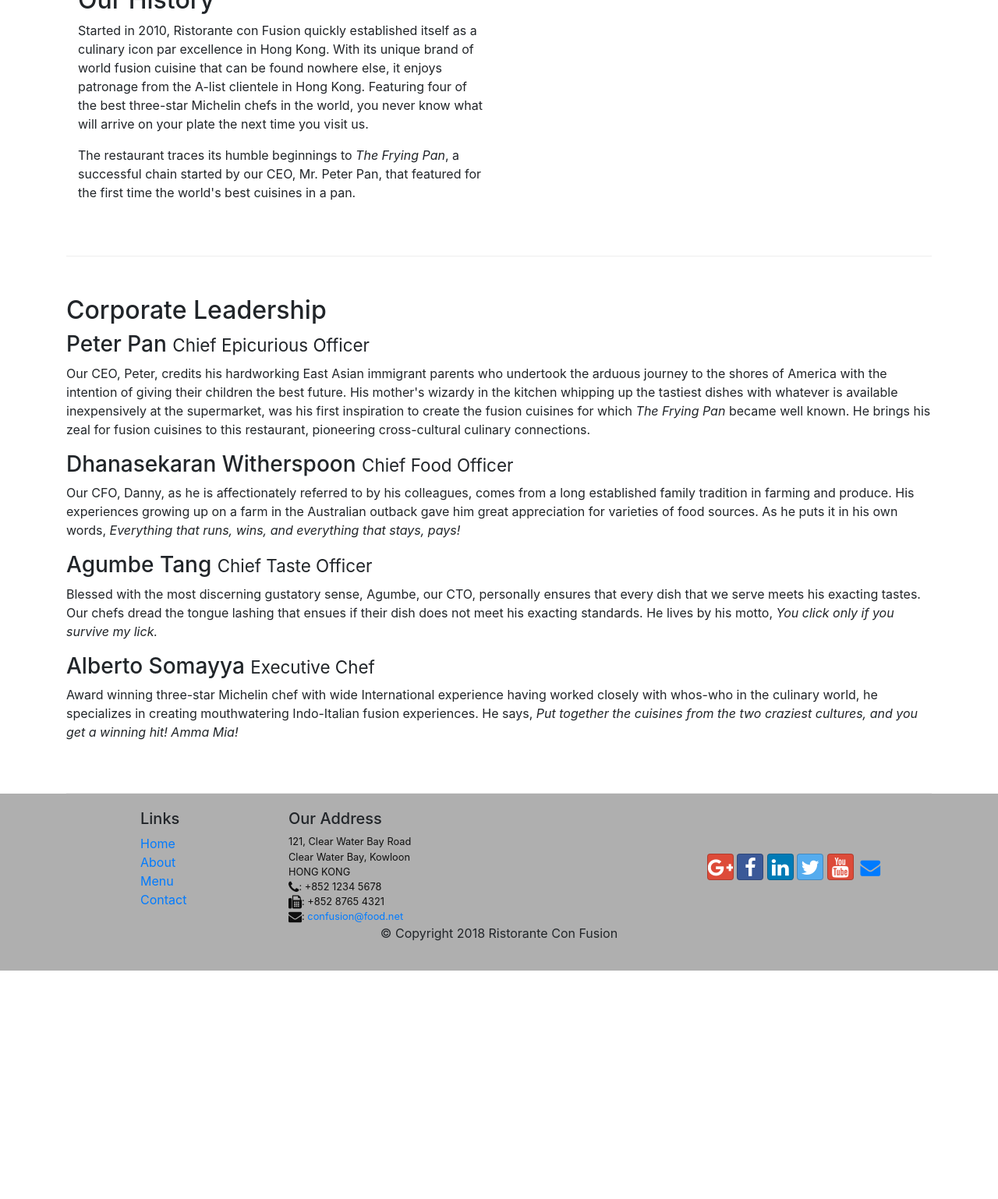
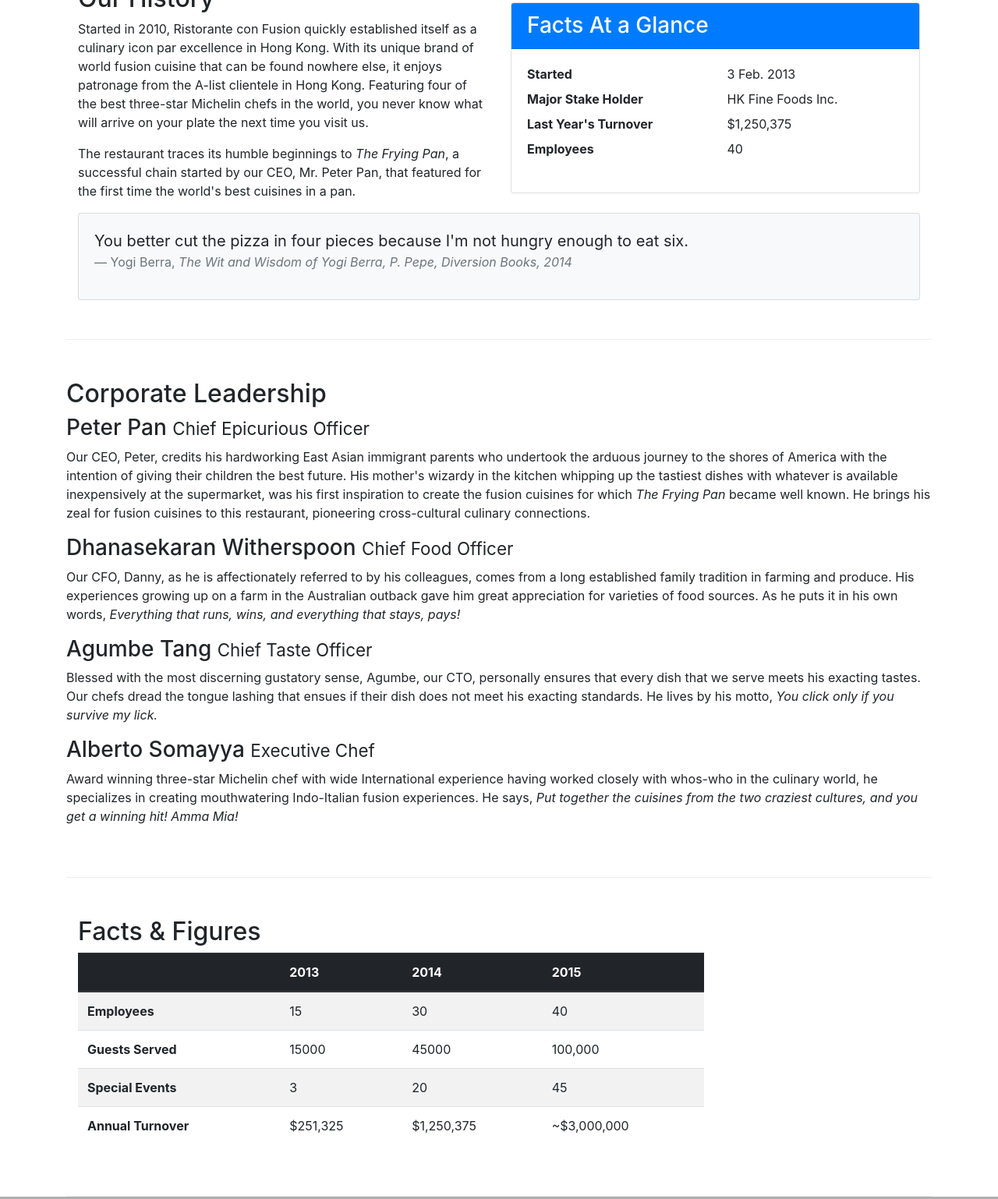
Before and after one commit to hoplit11/tendering.github.io, a website: page aboutus.html in a window 1280 px wide. Shown: the part 536-2074 px from the top of the page at 78% size. Before the commit the page ends 1781 px from the top, so only its background shows below. Drawn offline with nearby package versions, Linux system fonts and the light colour scheme.

Commit message:
Tables and Cards

```diff
--- a/aboutus.html
+++ b/aboutus.html
@@ -72,14 +72,43 @@
     </div>    <!--Task 2: "About Us" title stretch the entire width of the row.-->
     <!--History-->
     <div class="row row-content align-items-center ">
+      <!--Our History-->
       <div class=" col-12 col-sm-6 "><!--Task 2: Column classes have been appropriately applied to occupy only half the width of the row for small to extra large screens.-->
         <h2>Our History</h2>
         <p>Started in 2010, Ristorante con Fusion quickly established itself as a culinary icon par excellence in Hong Kong. With its unique brand of world fusion cuisine that can be found nowhere else, it enjoys patronage from the A-list clientele
           in Hong Kong. Featuring four of the best three-star Michelin chefs in the world, you never know what will arrive on your plate the next time you visit us.</p>
         <p>The restaurant traces its humble beginnings to <em>The Frying Pan</em>, a successful chain started by our CEO, Mr. Peter Pan, that featured for the first time the world's best cuisines in a pan.</p>
       </div>
-
-      <div>
+      <!--Card-->
+      <div class="col-12 col-sm-6">
+          <div class="card">
+              <h3 class="card-header bg-primary text-white">Facts At a Glance</h3>
+                  <div class="card-body">
+                      <dl class="row">
+                          <dt class="col-6">Started</dt>
+                          <dd class="col-6">3 Feb. 2013</dd>
+                          <dt class="col-6">Major Stake Holder</dt>
+                          <dd class="col-6">HK Fine Foods Inc.</dd>
+                          <dt class="col-6">Last Year's Turnover</dt>
+                          <dd class="col-6">$1,250,375</dd>
+                          <dt class="col-6">Employees</dt>
+                          <dd class="col-6">40</dd>
+                      </dl>
+                  </div>
+          </div>
+      </div>
+      <!--Card 2-->
+      <div class="col-12">
+         <div class="card card-body bg-light">
+              <blockquote class="blockquote">
+                  <p class="mb-0">You better cut the pizza in four pieces because
+                           I'm not hungry enough to eat six.</p>
+                  <footer class="blockquote-footer">Yogi Berra,
+                      <cite title="Source Title">The Wit and Wisdom of Yogi Berra,
+                           P. Pepe, Diversion Books, 2014</cite>
+                  </footer>
+              </blockquote>
+          </div>
       </div>
 
     </div>
@@ -120,6 +149,56 @@
             experiences. He says, <em>Put together the cuisines from the two craziest cultures, and you get a winning hit! Amma Mia!</em></p>
       </div>
     </div>
+    <!--Card-->
+    <div class="row row-content" >
+        <!--Table-->
+        <div class="col-12 col-sm-9">
+            <h2>Facts &amp; Figures</h2>
+            <!--Table content-->
+            <div class="table-responsive">
+                 <table class="table table-striped">
+                       <thead class="thead-dark">
+                           <tr>
+                               <th>&nbsp;</th>
+                               <th>2013</th>
+                               <th>2014</th>
+                               <th>2015</th>
+                           </tr>
+                       </thead>
+                       <tbody>
+                           <tr>
+                               <th>Employees</th>
+                               <td>15</td>
+                               <td>30</td>
+                               <td>40</td>
+                           </tr>
+                           <tr>
+                               <th>Guests Served</th>
+                               <td>15000</td>
+                               <td>45000</td>
+                               <td>100,000</td>
+                           </tr>
+                           <tr>
+                               <th>Special Events</th>
+                               <td>3</td>
+                               <td>20</td>
+                               <td>45</td>
+                           </tr>
+                           <tr>
+                               <th>Annual Turnover</th>
+                               <td>$251,325</td>
+                               <td>$1,250,375</td>
+                               <td>~$3,000,000</td>
+                           </tr>
+                       </tbody>
+                   </table>
+            </div>
+        </div>
+        <!--Card-->
+        <div class="col-12 col-sm-3">
+             </div>
+    </div>
+
   </div>
 
   <!--Pie de pagina -->
```
